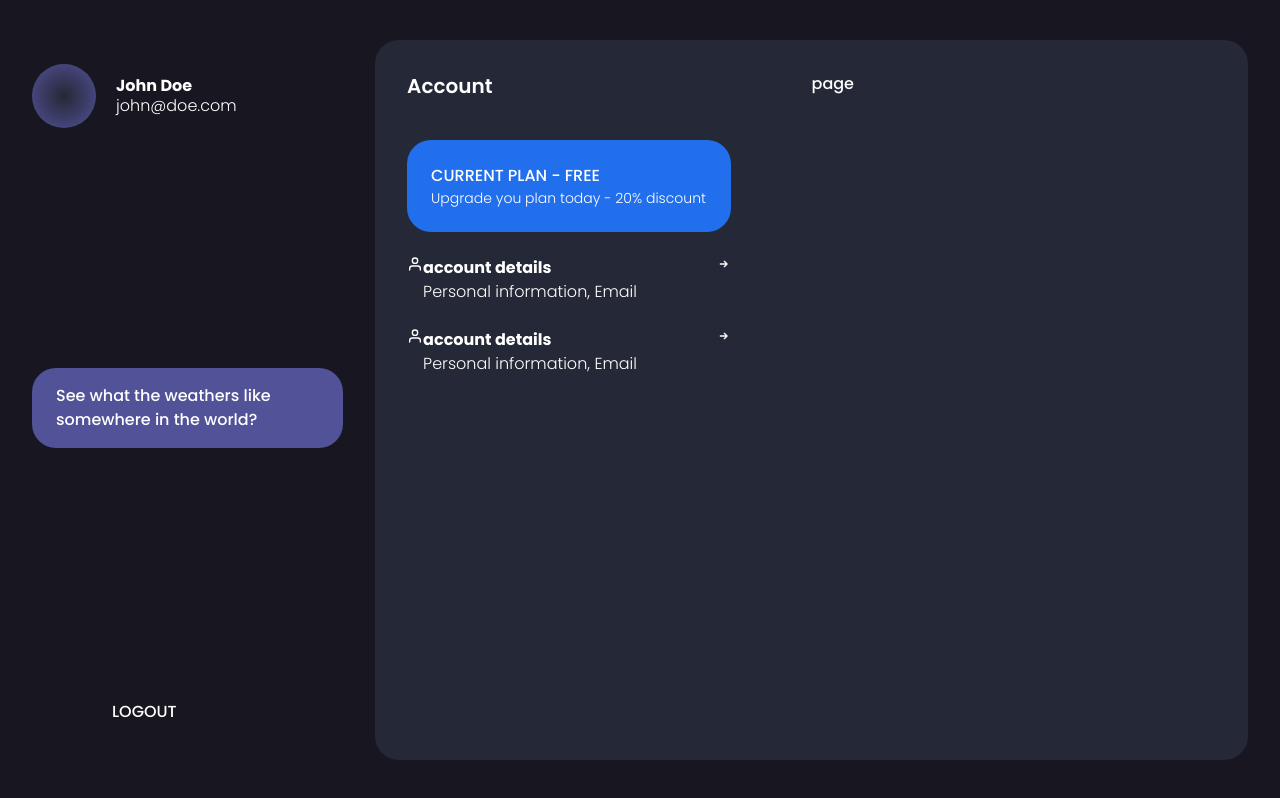
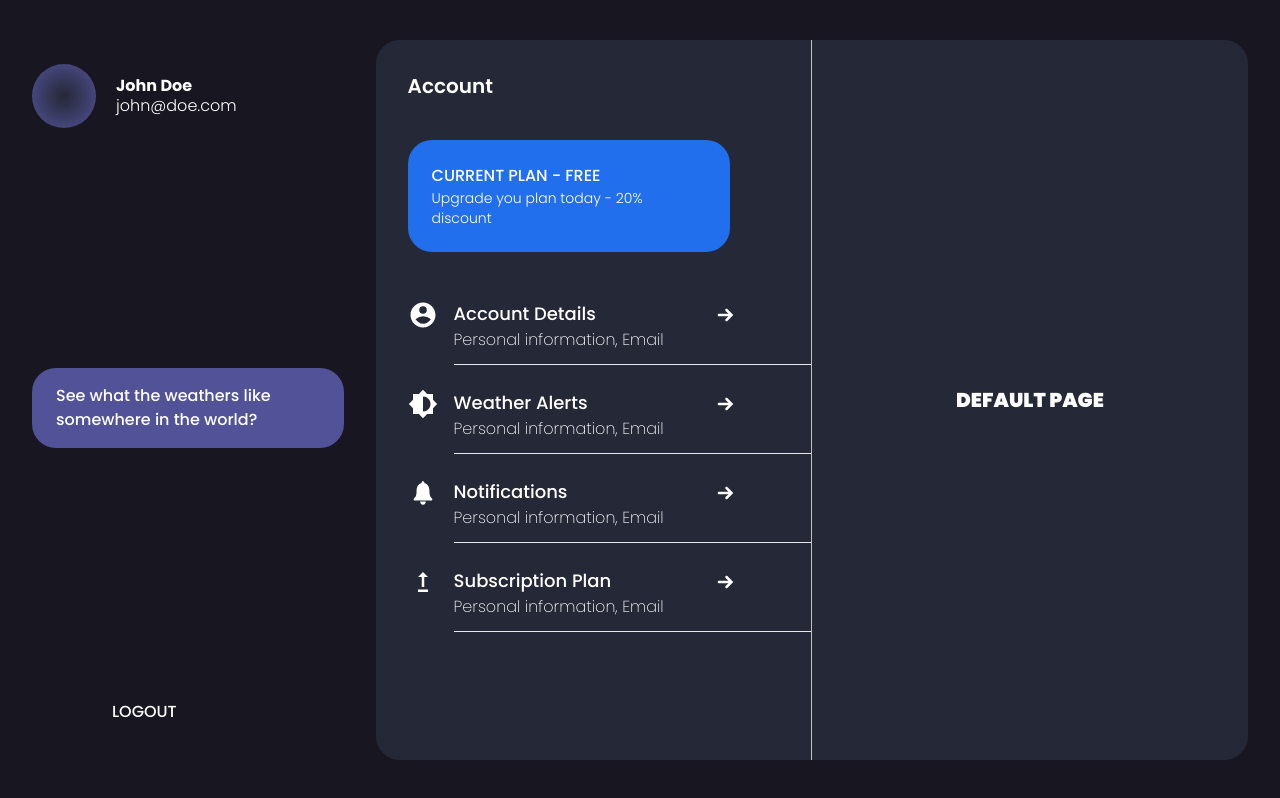
Before and after one commit to codedcontent/weather-buddy, a Next.js app: page /account in a window 1280 px wide. Built offline with nearby package versions, Linux system fonts and the light colour scheme.

Commit message:
Done with the default account layout UI

```diff
--- a/app/account/layout.tsx
+++ b/app/account/layout.tsx
@@ -32,22 +32,24 @@ const AccountLayout = (props: Props) => {
         </div>
       </div>
 
-      <section className="w-[70%] h-[90%] bg-boardColor rounded-3xl p-8 mr-8">
+      <section className="w-[70%] h-[90%] bg-boardColor rounded-3xl mr-8">
         {/* Fixed Account Layout UI */}
-        <div className="flex w-full">
-          <div className="w-1/2">
-            <div className="w-[80%]">
+        <div className="flex w-full h-full">
+          <div className="w-1/2 border-r border-r-silver h-full">
+            <div className="py-8 pl-8">
               <p className="text-xl font-semibold">Account</p>
 
-              <div className="mt-10 space-y-6">
-                <UpgradePlanCard />
+              <div className="mt-10 space-y-12">
+                <div className="w-[80%]">
+                  <UpgradePlanCard />
+                </div>
 
                 <AccountOptions />
               </div>
             </div>
           </div>
 
-          <div className="w-1/2">{props.children}</div>
+          <div className="w-1/2 p-8">{props.children}</div>
         </div>
       </section>
     </main>
--- a/app/account/page.tsx
+++ b/app/account/page.tsx
@@ -3,7 +3,11 @@ import React from "react";
 type Props = {};
 
 const page = (props: Props) => {
-  return <div>page</div>;
+  return (
+    <div className="h-full w-full flex justify-center items-center">
+      <div className="text-xl font-black uppercase">Default page</div>
+    </div>
+  );
 };
 
 export default page;
--- a/components/AccountOptions/AccountOption.tsx
+++ b/components/AccountOptions/AccountOption.tsx
@@ -1,9 +1,10 @@
 import Link from "next/link";
 import React from "react";
-import { TiArrowRight, TiWeatherCloudy } from "react-icons/ti";
-import { FiUser } from "react-icons/fi";
-import { BsBell } from "react-icons/bs";
-import { IoIosPaper } from "react-icons/io";
+import { TiArrowRight } from "react-icons/ti";
+import { MdBrightness6 } from "react-icons/md";
+import { RiAccountCircleFill } from "react-icons/ri";
+import { IoIosNotifications } from "react-icons/io";
+import { MdUpgrade } from "react-icons/md";
 
 type Props = {
   title: string;
@@ -12,29 +13,37 @@ type Props = {
 };
 
 const AccountOption: React.FC<Props> = ({ title, subtitle, href }) => {
+  const iconStyle = `text-3xl`;
+
   const accountOptionIcon =
     title === "account details" ? (
-      <FiUser />
+      <RiAccountCircleFill className={iconStyle} />
     ) : title === "weather alerts" ? (
-      <TiWeatherCloudy />
+      <MdBrightness6 className={iconStyle} />
     ) : title === "notifications" ? (
-      <BsBell />
+      <IoIosNotifications className={iconStyle} />
     ) : title === "subscription plan" ? (
-      <IoIosPaper />
+      <MdUpgrade className={iconStyle} />
     ) : null;
 
   return (
-    <Link href={href} className="w-full flex">
-      {accountOptionIcon}
+    <div className="">
+      <Link href={`account/${href}`} className="flex items-start w-full">
+        {accountOptionIcon}
 
-      <div className="flex-1">
-        <p className="font-bold">{title}</p>
+        <div className="w-full border-b border-r-silver flex-1 ml-4 pb-3">
+          <div className="w-[80%] flex">
+            <div className="mr-1 flex-1">
+              <p className="font-medium text-lg capitalize">{title}</p>
 
-        <p className="font-light">{subtitle}</p>
-      </div>
+              <p className="font-extralight">{subtitle}</p>
+            </div>
 
-      <TiArrowRight />
-    </Link>
+            <TiArrowRight className="text-3xl" />
+          </div>
+        </div>
+      </Link>
+    </div>
   );
 };
 
--- a/components/AccountOptions/AccountOptions.tsx
+++ b/components/AccountOptions/AccountOptions.tsx
@@ -13,8 +13,20 @@ const AccountOptions = (props: Props) => {
       />
 
       <AccountOption
-        title="account details"
-        href="/account-details"
+        title="weather alerts"
+        href="/weather-alerts"
+        subtitle="Personal information, Email"
+      />
+
+      <AccountOption
+        title="notifications"
+        href="/notifications"
+        subtitle="Personal information, Email"
+      />
+
+      <AccountOption
+        title="subscription plan"
+        href="/subscription-plan"
         subtitle="Personal information, Email"
       />
     </div>
--- a/package.json
+++ b/package.json
@@ -15,7 +15,7 @@
     "autoprefixer": "10.4.14",
     "eslint": "8.39.0",
     "eslint-config-next": "13.3.1",
-    "next": "13.3.1",
+    "next": "^13.3.2",
     "postcss": "8.4.23",
     "react": "18.2.0",
     "react-dom": "18.2.0",
--- a/tailwind.config.js
+++ b/tailwind.config.js
@@ -19,6 +19,7 @@ module.exports = {
         primary: "#525298",
         "success-green": "#5ADD0A",
         "danger-red": "#FF0302",
+        silver: "#C0C0C0",
       },
       fontFamily: {
         sans: "var(--font-poppins)",
```
Also changed, not shown: 1 other file (tests, documents, lock files or other folders).
